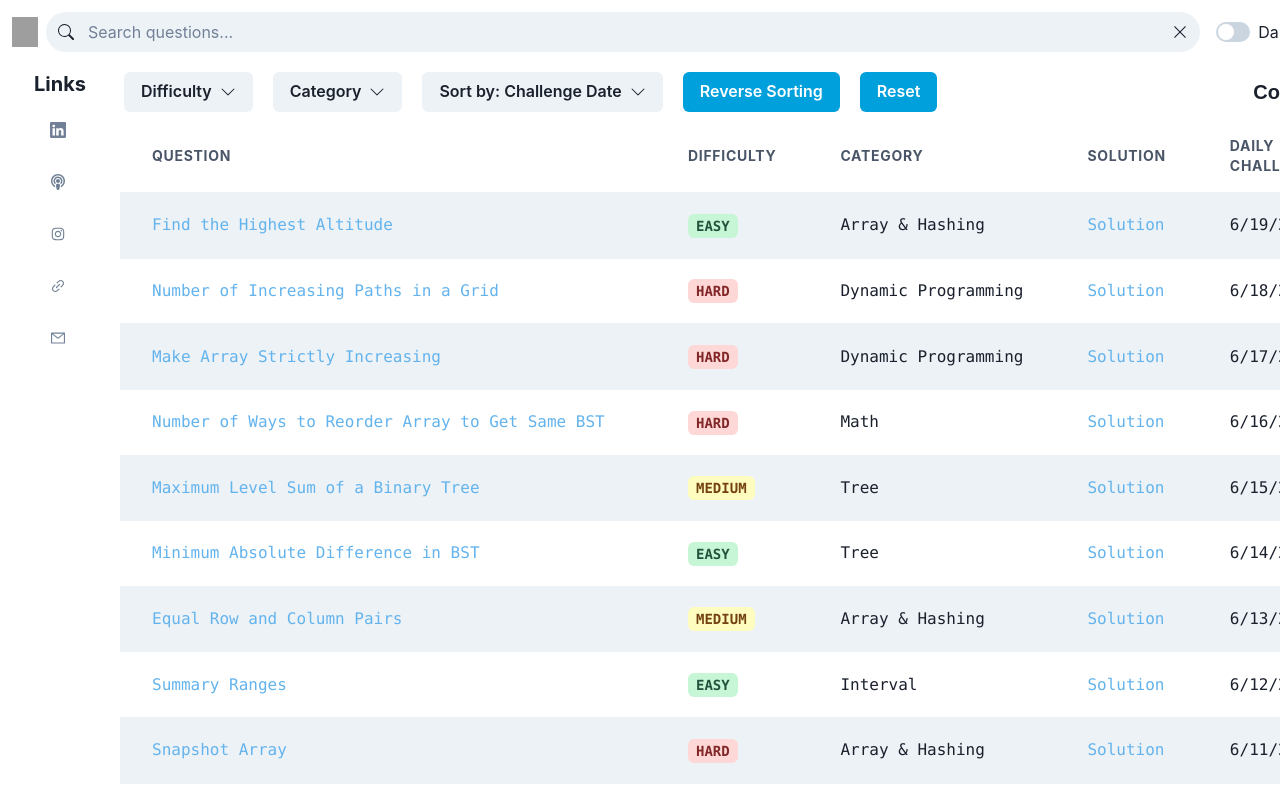
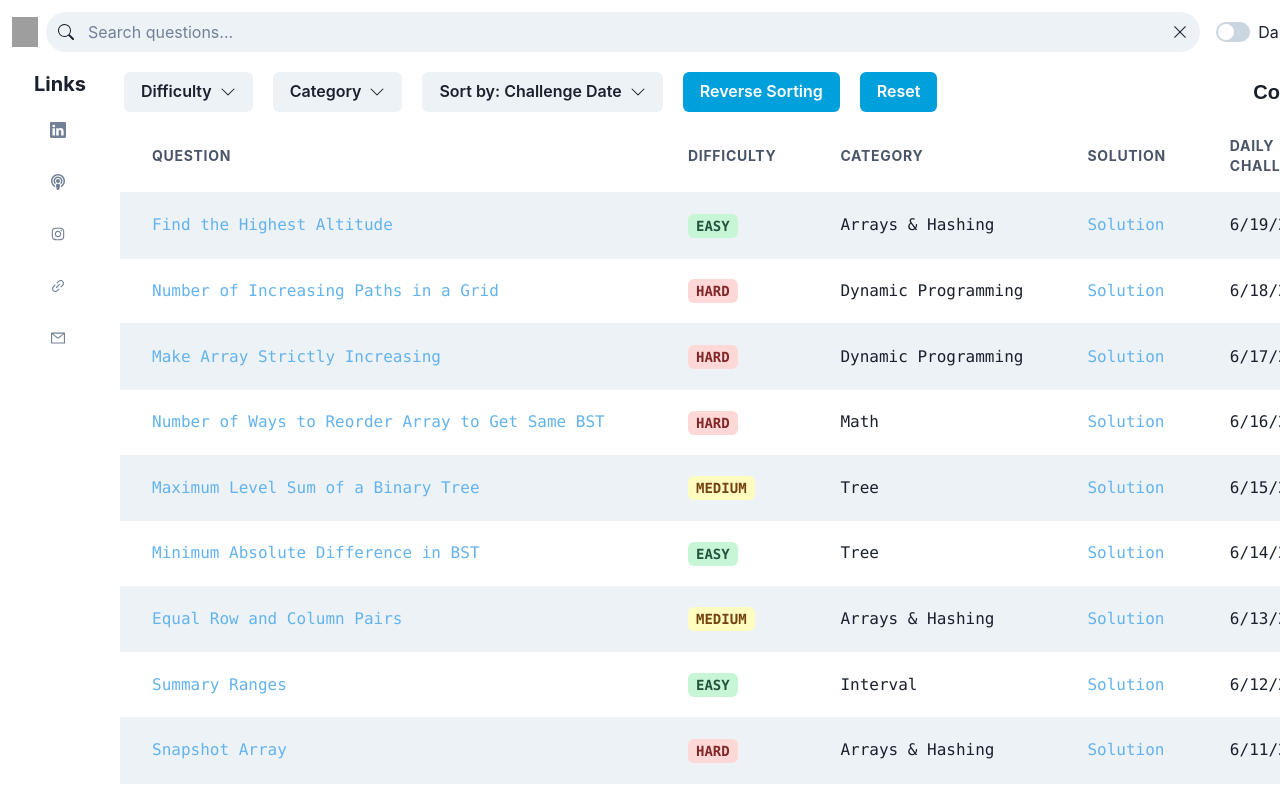
Before and after one commit to LeeHengYu/leetcode-reviewer, a React (Vite) app: page / in a window 1280 px wide. Shown: the top 800 px of the page. Built offline with nearby package versions, Linux system fonts and the light colour scheme; grey boxes are pictures that could not be loaded.

Commit message:
fix the cat name

```diff
--- a/src/data/tablaData.ts
+++ b/src/data/tablaData.ts
@@ -131,7 +131,7 @@ const tableData: Question[] = [
       question: "Snapshot Array",
       link: "https://leetcode.com/problems/snapshot-array/",
       difficulty: "Hard",
-      category: "Array & Hashing",
+      category: "Arrays & Hashing",
       solution: "snapshot-array.py",
       dailyChallenge: new Date("2023-06-11"),
     },
@@ -147,7 +147,7 @@ const tableData: Question[] = [
       question: "Equal Row and Column Pairs",
       link: "https://leetcode.com/problems/equal-row-and-column-pairs/",
       difficulty: "Medium",
-      category: "Array & Hashing",
+      category: "Arrays & Hashing",
       solution: "equal-row-and-column-pairs.py",
       dailyChallenge: new Date("2023-06-13"),
     },
@@ -163,7 +163,7 @@ const tableData: Question[] = [
       question: "Find the Highest Altitude",
       link: "https://leetcode.com/problems/find-the-highest-altitude/",
       difficulty: "Easy",
-      category: "Array & Hashing",
+      category: "Arrays & Hashing",
       solution: "find-the-highest-altitude.py",
       dailyChallenge: new Date("2023-06-19"),
     },
```
